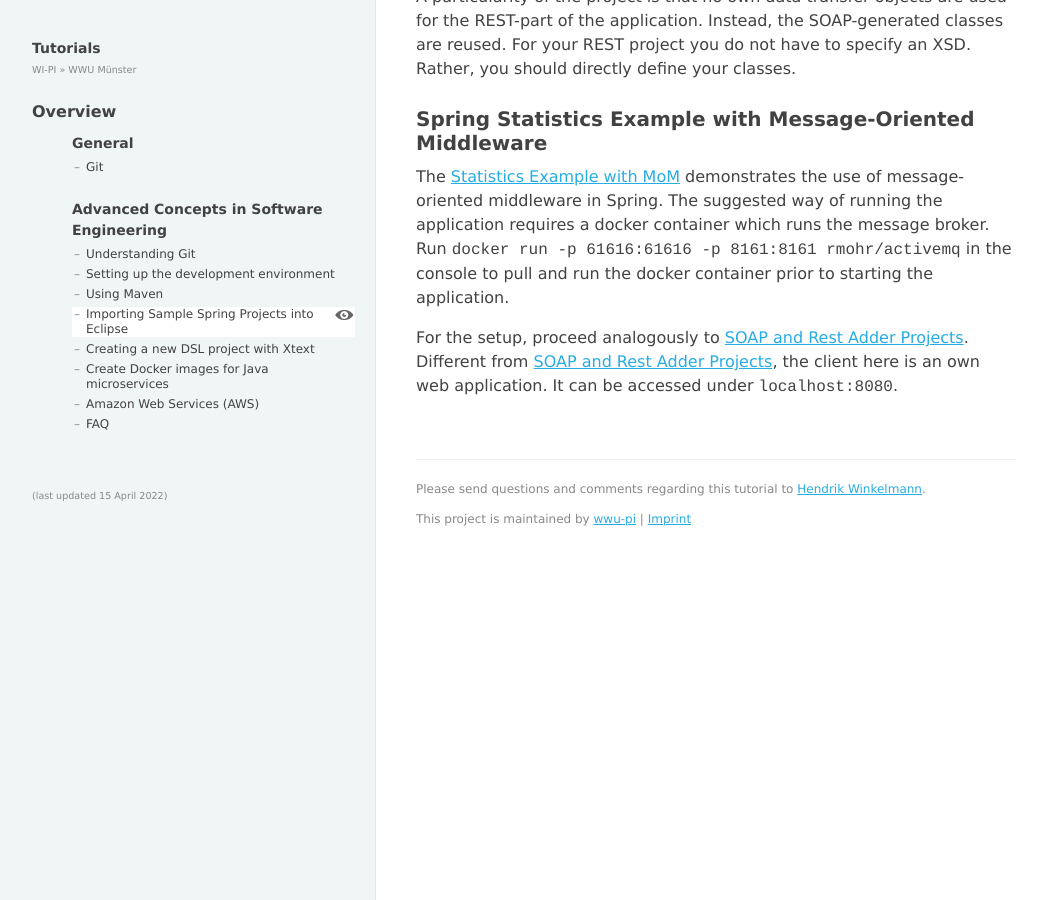
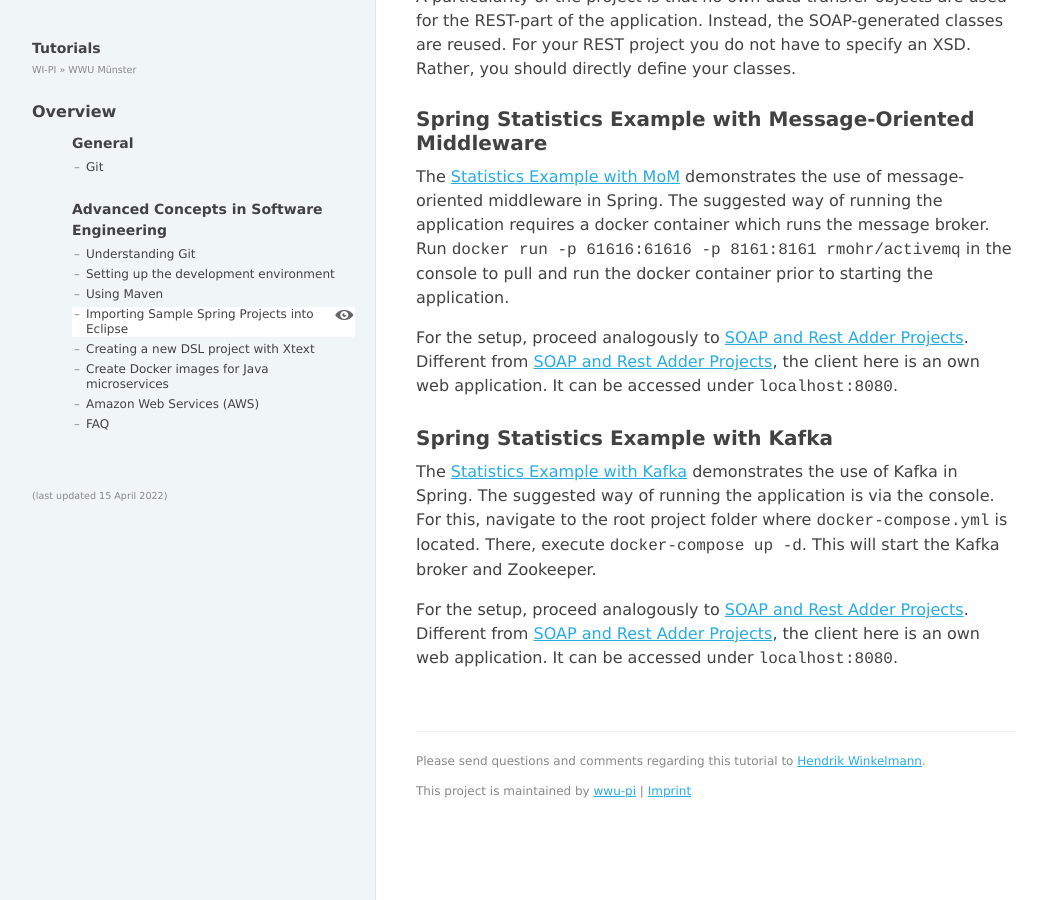
Before and after one commit to wwu-pi/tutorials, a Jekyll site: the page built from lectures/acse/030_importing_sample_projects.md, in a window 1280 px wide and 900 px high, scrolled down 6983 px. Shown: the whole window, without its empty margins (8-1055 px from the left). Built offline with Jekyll 4.4.1, drawn with Linux system fonts in a browser that asks for light colours; some of the changed text lies outside the part shown.

Commit message:
Added section on Kafka + wording

```diff
--- a/lectures/acse/030_importing_sample_projects.md
+++ b/lectures/acse/030_importing_sample_projects.md
@@ -60,8 +60,7 @@ For running the application in the command line, open a console window and navig
 the project is located. Projects created with Spring Intializr already contain the [Spring Boot Maven plugin](https://docs.spring.io/spring-boot/docs/current/maven-plugin/reference/htmlsingle/)
 so you can simply execute <code>./mvnw spring-boot:run</code>. If you are lacking permissions to execute the
 application under Linux, you can try executing <code>chmod a+x <i>mvnw-file</i></code> and trying again thereafter.
-Executing <code>./mvnw spring-boot:run</code> will take care of the different maven lifecycle steps and deploying a
-corresponding .jar.
+Executing <code>./mvnw spring-boot:run</code> will take care of the different maven lifecycle steps and start the application.
 
 ### Run and debug the application using Eclipse
 #### Run the application in Eclipses
@@ -181,3 +180,11 @@ the application.
 
 For the setup, proceed analogously to [SOAP and Rest Adder Projects](#sr). Different from [SOAP and Rest Adder Projects](#sr),
 the client here is an own web application. It can be accessed under <code>localhost:8080</code>.
+
+## <a id="kafka" name="kafka"></a>Spring Statistics Example with Kafka
+The [Statistics Example with Kafka](https://github.com/wwu-pi/acse-statistics-with-kafka) demonstrates the use of Kafka in Spring.
+The suggested way of running the application is via the console. For this, navigate to the root project folder where `docker-compose.yml` is located.
+There, execute `docker-compose up -d`. This will start the Kafka broker and Zookeeper.
+
+For the setup, proceed analogously to [SOAP and Rest Adder Projects](#sr). Different from [SOAP and Rest Adder Projects](#sr),
+the client here is an own web application. It can be accessed under <code>localhost:8080</code>.
```
